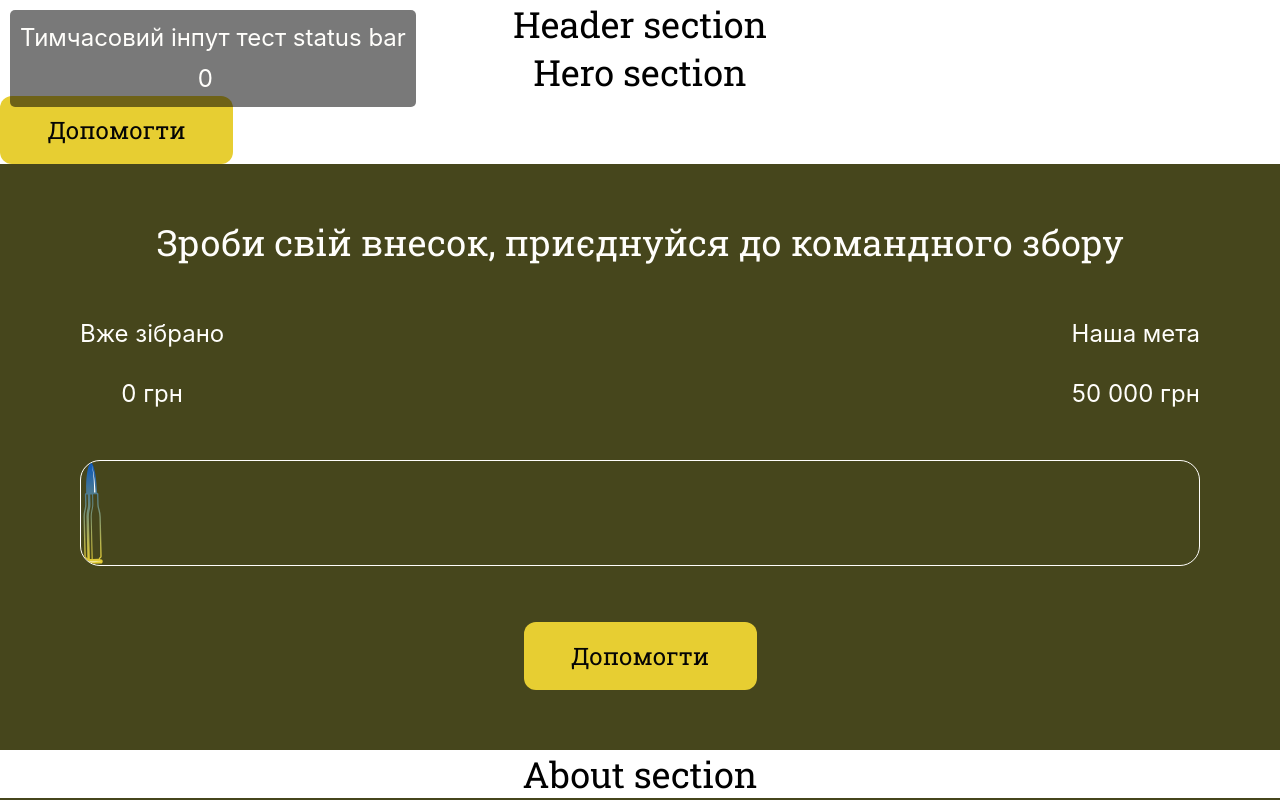
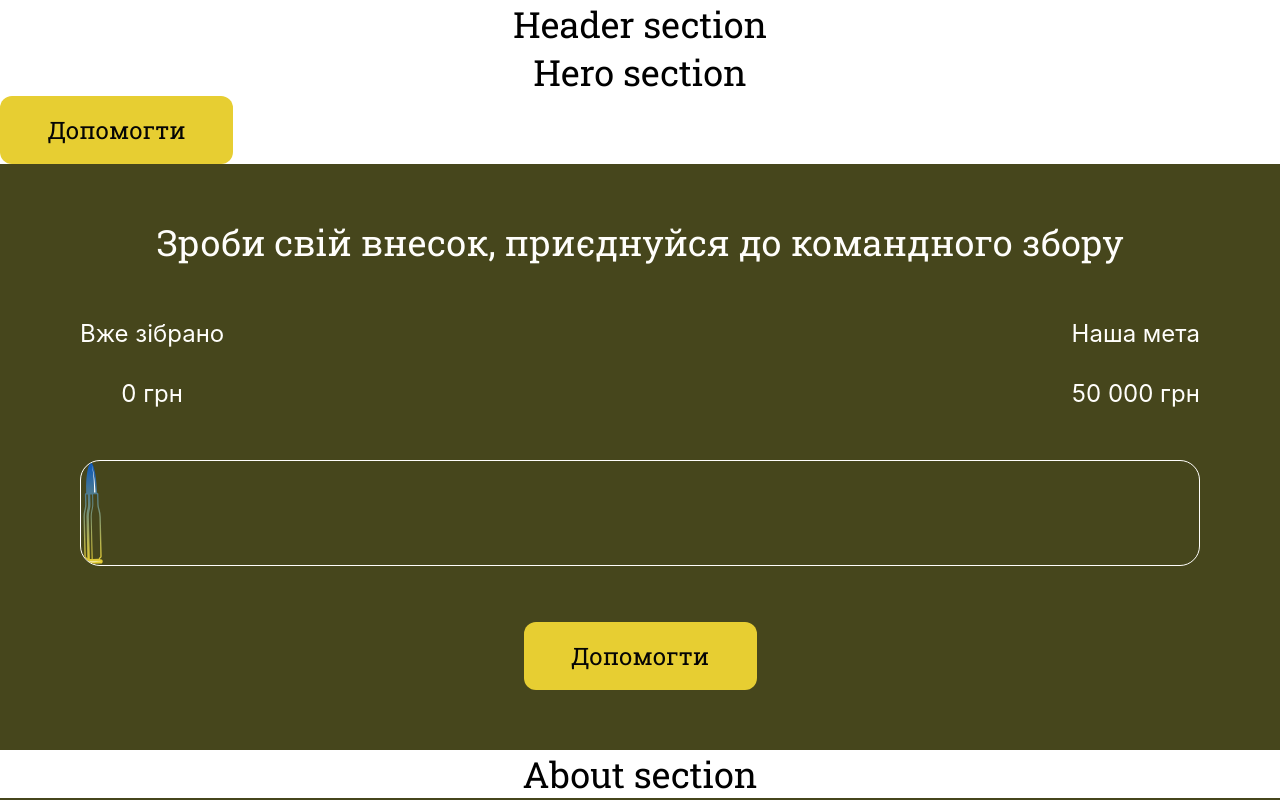
Before and after one commit to baza-trainee/44-zbir, a React (Create React App) app: page / in a window 1280 px wide. Shown: the top 800 px of the page. Built offline with nearby package versions, Linux system fonts and the light colour scheme.

Commit message:
feat:fix add new function open test modal

```diff
--- a/src/components/StatusBar/StatusBar.jsx
+++ b/src/components/StatusBar/StatusBar.jsx
@@ -27,37 +27,43 @@ function createElementsIndicator(cost) {
 }
 
 const StatusBar = () => {
-	const [cost, setCost] = useState(0);
+	const [balance, setBalance] = useState(0);
+
 	// !!! Після вдалих тестів видалити.
+	const [isOpenTestModal, setIsOpenTestModal] = useState(false);
+
 	function testInput(event) {
 		if (event.target.value >= 0) {
-			setCost(+event.target.value);
-		} else setCost(0);
-		if (event.target.value <= 60000) {
-			setCost(+event.target.value);
-		} else setCost(50000);
+			setBalance(+event.target.value);
+		} else setBalance(0);
+		if (event.target.value <= 200000) {
+			setBalance(+event.target.value);
+		} else setBalance(50000);
 	}
 
 	return (
 		<section className={css.section_status_bar}>
-			<h2 className={css.title}>Зроби свій внесок, приєднуйся до командного збору</h2>
+			<h2 className={css.title} onClick={() => {
+				setIsOpenTestModal(!isOpenTestModal);
+			}}>Зроби свій внесок, приєднуйся до командного збору</h2>
 			<div className={css.description}>
 				<div>
 					<h3>Вже зібрано</h3>
-					<p>{thousandSeparator(cost)} грн</p>
+					<p>{thousandSeparator(balance)} грн</p>
 				</div>
 				<div>
 					<h3>Наша мета</h3>
 					<p>50 000 грн</p>
 				</div>
 			</div>
-			<div className={css.indicator}>{createElementsIndicator(cost)}</div>
-			<DonationBtn/>
-			{/* !!! Після вдалих тестів видалити. */}
-			<div className={css.test_bloc__section_status_bar}>
+			<div className={css.indicator}>{createElementsIndicator(balance)}</div>
+			<DonationBtn />
+
+			{/* !!! Після вдалих тестів видалити.*/}
+			{isOpenTestModal && <div className={css.test_bloc__section_status_bar}>
 				<label htmlFor="test">Тимчасовий інпут тест status bar</label>
 				<input onInput={testInput} type="number" id="test" min={0} max={60000} defaultValue={0} />
-			</div>
+			</div>}
 		</section>
 	);
 };
```
